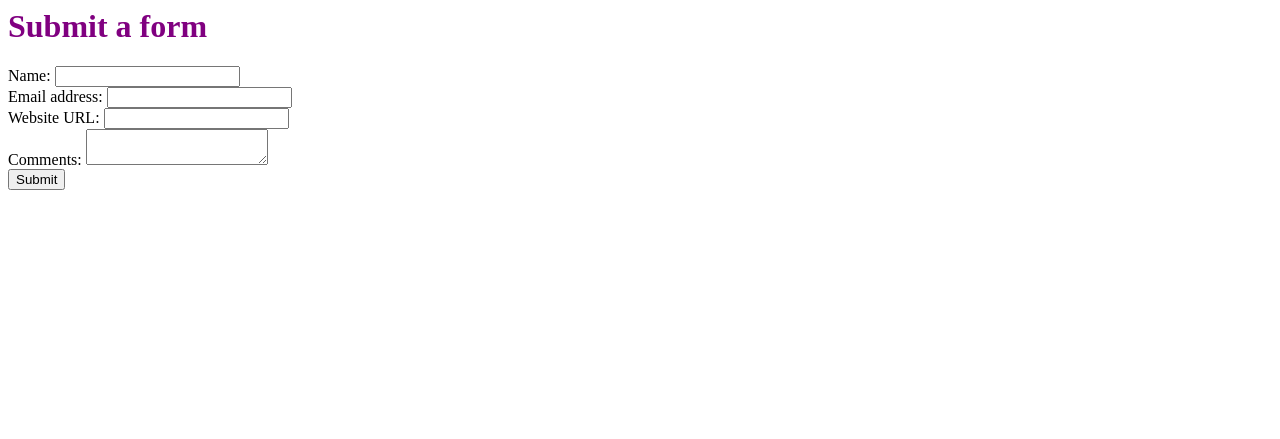
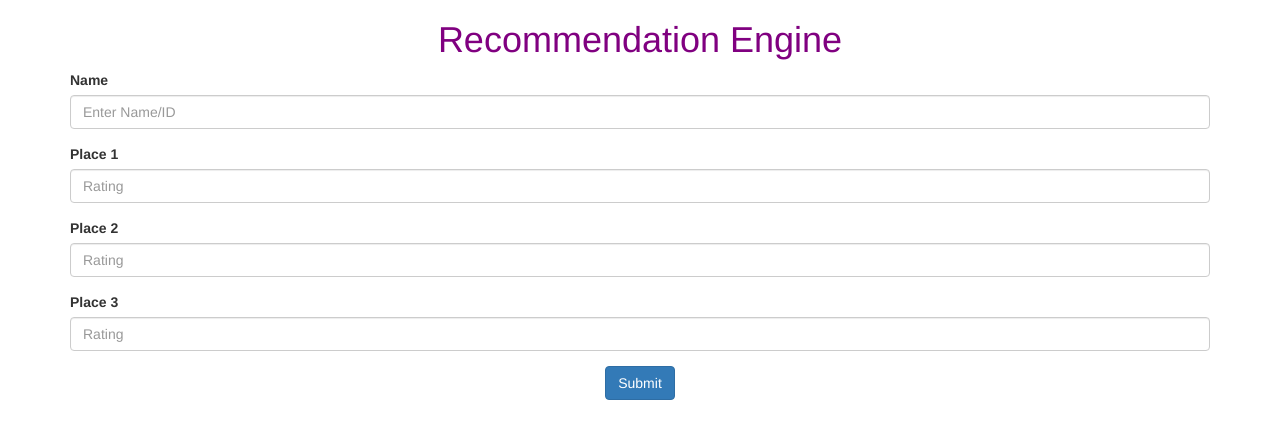
Before and after one commit to soniashvin/flask, a Flask app: page /form in a window 1280 px wide. Shown: the top 439 px of the page. Run offline with Flask 2, Linux system fonts and the light colour scheme; some libraries are stand-ins or nearby versions.

Commit message:
Update form.html

```diff
--- a/templates/form.html
+++ b/templates/form.html
@@ -1,26 +1,46 @@
 <html>
   <head>
-    <title>Submit a form</title>
+    <title>Collaborative Filtering </title>
    <link rel="stylesheet" type="text/css" href="/static/style.css">
+  <!-- Latest compiled and minified CSS -->
+<link rel="stylesheet" href="https://maxcdn.bootstrapcdn.com/bootstrap/3.4.0/css/bootstrap.min.css">
+
+<!-- jQuery library -->
+<script src="https://ajax.googleapis.com/ajax/libs/jquery/3.3.1/jquery.min.js"></script>
+
+<!-- Latest compiled JavaScript -->
+<script src="https://maxcdn.bootstrapcdn.com/bootstrap/3.4.0/js/bootstrap.min.js"></script>
 
   </head>
   <body>
-    <div id="container">
+    <div id="container" class="container">
       <div class="pagetitle">
-        <h1>Submit a form</h1>
+        <h1> <center>Recommendation Engine </center></h1>
       </div>
-      <div id="main">
-        <form method="post" action="{{ url_for('submitted_form') }}">
-          <label for="name">Name:</label>
-          <input type="text" name="name"><br />
-          <label for="email">Email address:</label>
-          <input type="email" name="email"><br />
-          <label for="site_url">Website URL:</label>
-          <input type="url" name="site_url"><br />
-          <label for="comments">Comments:</label>
-          <textarea name="comments"></textarea><br />
-          <input type="submit">
-        </form>
+      <div align="center" id="main" class="form-group">
+
+<form method="post" action="{{ url_for('submitted_form') }}">
+  <div class="form-group">
+    <label for="name" style="float: left;">Name</label>
+    <input type="text" class="form-control" name="name"  aria-describedby="emailHelp" placeholder="Enter Name/ID">
+  </div>
+  <div class="form-group">
+    <label for="Place 1" style="float: left;">Place 1</label>
+    <input type=text" class="form-control" name="p1" placeholder="Rating">
+  </div>
+ <div class="form-group" >
+    <label for="Place 2 " style="float: left;">Place 2</label>
+    <input type=text" class="form-control" name="p2" placeholder="Rating">
+  </div>
+   <div class="form-group">
+    <label for="Place 3" style="float: left;">Place 3</label>
+    <input type=text" class="form-control"  name="p3" placeholder="Rating">
+  </div>
+  <button type="submit" class="btn btn-primary">Submit</button>
+</form>
+
+
+
       </div>
     </div>
   </body>
```
